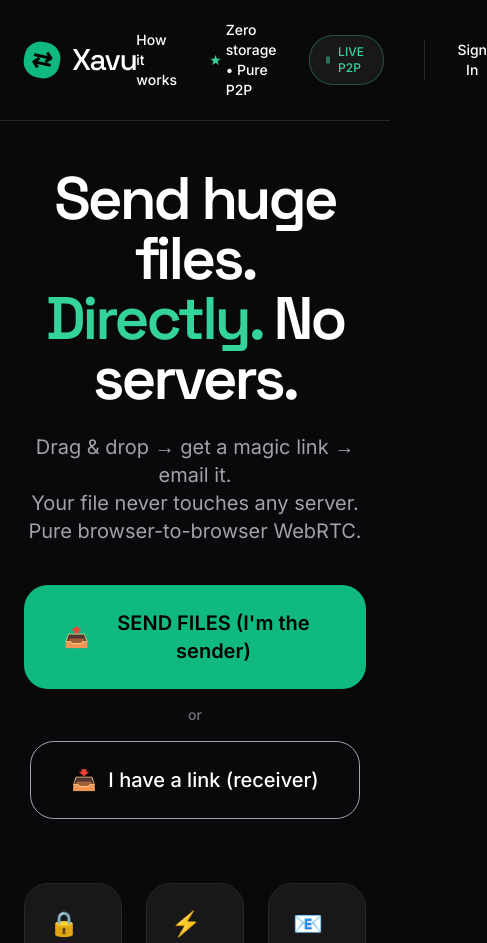
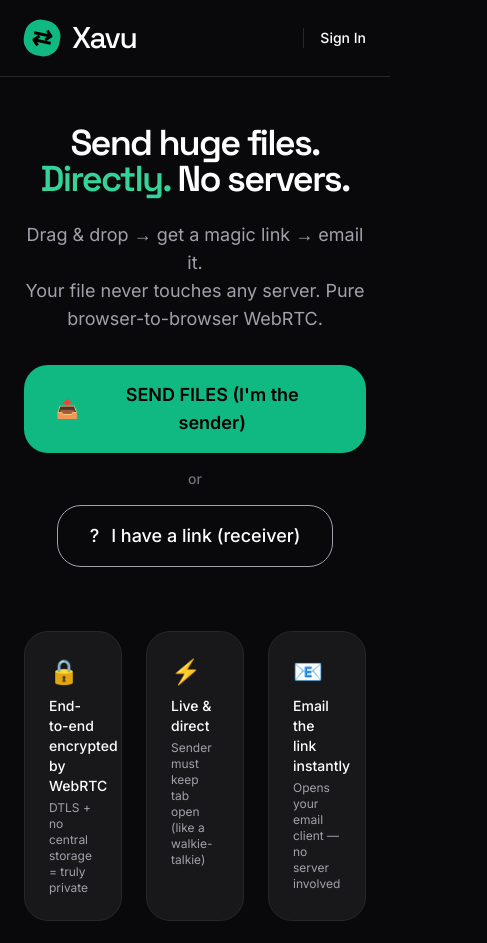
Before and after one commit to jbryantenterprises-maker/zavu2, a website built with Vite: page zavu-vite/index.html in a window 390 px wide. Shown: the top 943 px of the page, 487 px wide, since content can reach past the window. Built offline with nearby package versions, Linux system fonts and the light colour scheme; some packages are replaced by stand-ins of ours; no server answers.

Commit message:
Remove LIVE P2P button and optimize mobile layout

```diff
--- a/zavu-vite/index.html
+++ b/zavu-vite/index.html
@@ -31,20 +31,15 @@
                     ⇄</div>
                 <h1 class="logo-font text-3xl tracking-tighter">Xavu</h1>
             </div>
-            <div class="flex items-center gap-x-8 text-sm font-medium">
-                <a href="#" id="how-it-works-link" class="hover:text-emerald-400 transition-colors">How it works</a>
+            <div class="flex items-center gap-x-4 sm:gap-x-8 text-sm font-medium">
+                <a href="#" id="how-it-works-link" class="hover:text-emerald-400 transition-colors hidden sm:block">How it works</a>
                 <a href="#" id="copy-code-link"
-                    class="hover:text-emerald-400 transition-colors flex items-center gap-x-1">
+                    class="hover:text-emerald-400 transition-colors flex items-center gap-x-1 hidden sm:block">
                     <span class="text-emerald-400">★</span>
                     <span>Zero storage • Pure P2P</span>
                 </a>
-                <div
-                    class="flex items-center gap-x-2 bg-zinc-900 text-emerald-400 text-xs px-4 py-2 rounded-3xl border border-emerald-400/30">
-                    <div class="w-2 h-2 bg-emerald-400 rounded-full animate-pulse"></div>
-                    LIVE P2P
-                </div>
                 <!-- AUTH MOUNT -->
-                <div id="auth-section" class="flex items-center gap-x-4 border-l border-zinc-800 pl-8 ml-2">
+                <div id="auth-section" class="flex items-center gap-x-2 sm:gap-x-4 border-l border-zinc-800 pl-4 sm:pl-8 ml-1 sm:ml-2">
                     <span id="user-name" class="hidden text-zinc-300"></span>
                     <button id="auth-btn" class="hover:text-emerald-400 transition-colors">Sign In</button>
                     <button id="upgrade-btn" class="hidden bg-emerald-500 hover:bg-emerald-400 text-black px-4 py-2 rounded-3xl font-semibold transition-transform hover:scale-105">Upgrade to Pro</button>
@@ -58,18 +53,18 @@
         <!-- HERO / LANDING -->
         <div id="landing-screen" class="text-center mb-16">
 
-            <h2 class="text-6xl font-semibold tracking-tighter leading-none mb-6 logo-font">
+            <h2 class="text-4xl sm:text-6xl font-semibold tracking-tighter leading-none mb-6 logo-font">
                 Send huge files.<br>
                 <span class="text-emerald-400">Directly.</span> No servers.
             </h2>
-            <p class="text-xl text-zinc-400 max-w-lg mx-auto mb-10">
+            <p class="text-lg sm:text-xl text-zinc-400 max-w-lg mx-auto mb-8 sm:mb-10">
                 Drag &amp; drop → get a magic link → email it.<br>
                 Your file never touches any server. Pure browser-to-browser WebRTC.
             </p>
 
             <div class="flex flex-col sm:flex-row gap-4 justify-center items-center">
                 <button id="start-sending-btn"
-                    class="bg-emerald-500 hover:bg-emerald-400 text-black font-semibold text-xl px-10 py-6 rounded-3xl flex items-center gap-x-3 transition-all active:scale-95">
+                    class="bg-emerald-500 hover:bg-emerald-400 text-black font-semibold text-lg sm:text-xl px-8 py-4 sm:px-10 sm:py-6 rounded-3xl flex items-center gap-x-3 transition-all active:scale-95">
                     <span>📤</span>
                     SEND FILES (I'm the sender)
                 </button>
@@ -77,8 +72,8 @@
                 <div class="text-zinc-500 text-sm font-medium">or</div>
 
                 <button id="paste-link-btn"
-                    class="border border-zinc-400 hover:border-white font-medium text-xl px-10 py-6 rounded-3xl flex items-center gap-x-3 transition-all">
-                    <span>📥</span>
+                    class="border border-zinc-400 hover:border-white font-medium text-lg sm:text-xl px-8 py-4 sm:px-10 sm:py-6 rounded-3xl flex items-center gap-x-3 transition-all">
+                    <span>?</span>
                     I have a link (receiver)
                 </button>
             </div>
```
